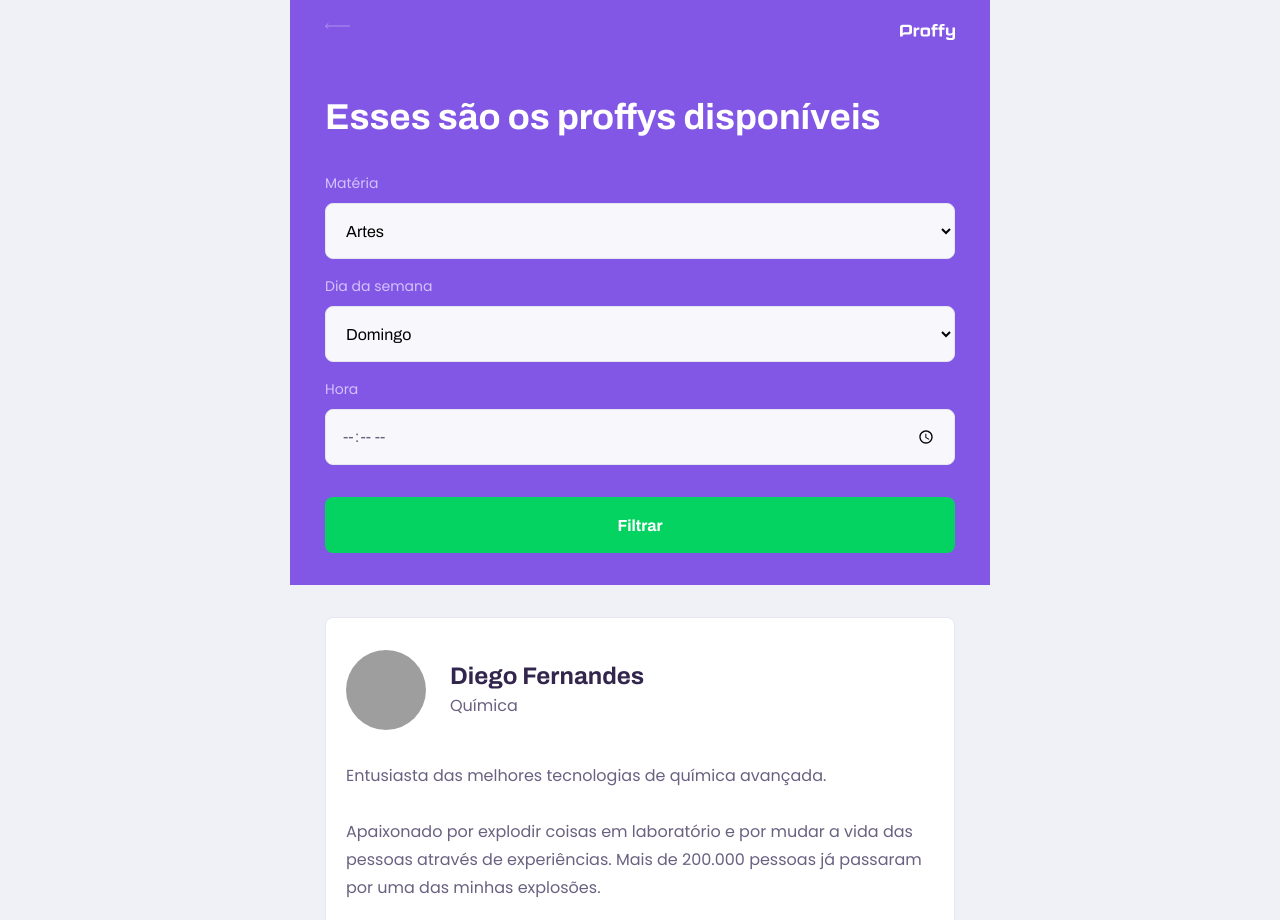
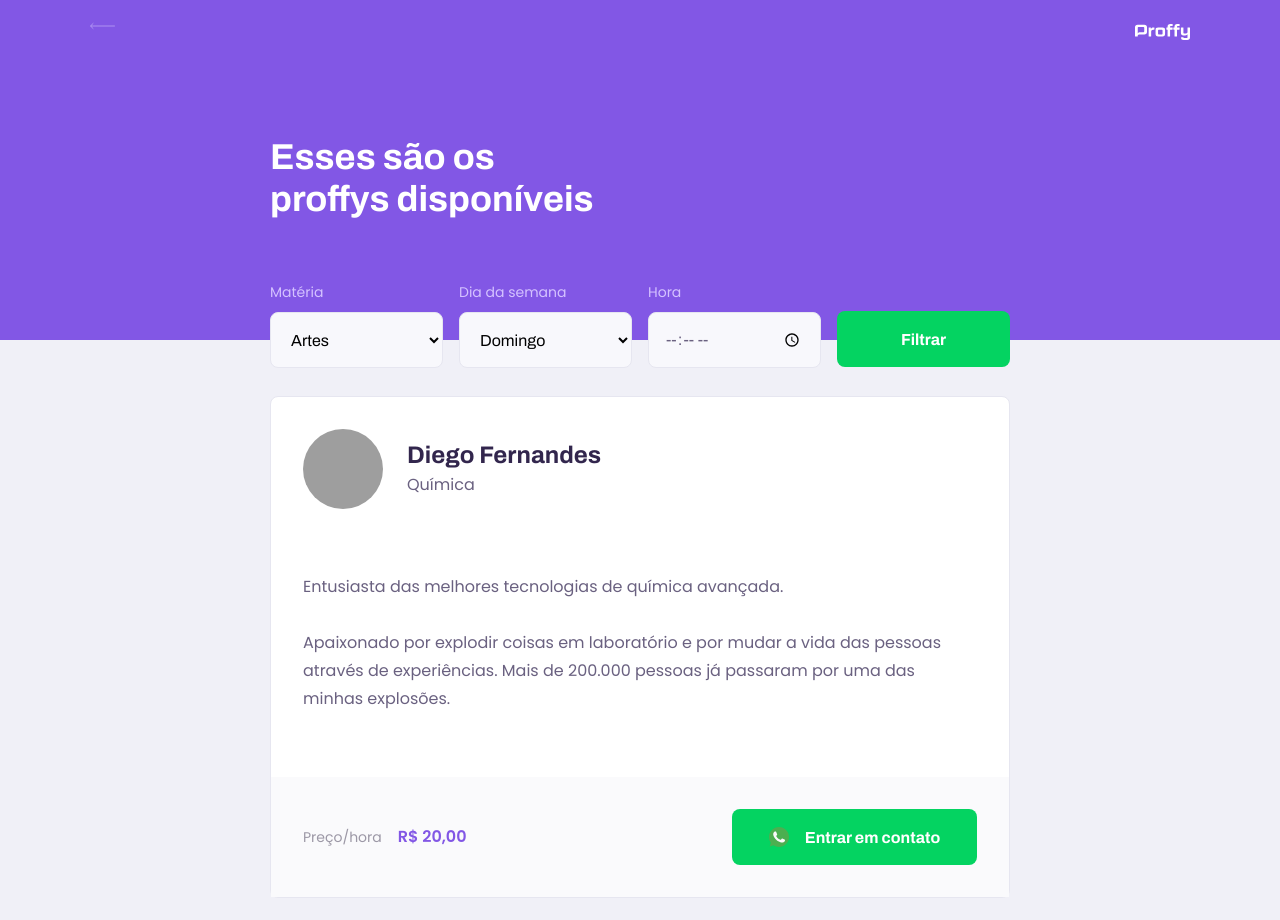
Before and after one commit to brenoq/Proffy, a plain HTML site: page study.html in a window 1280 px wide. Shown: the top 920 px of the page. Drawn offline with Linux system fonts and the light colour scheme; grey boxes are pictures that could not be loaded.

Commit message:
update: page study media added

```diff
--- a/styles/partials/page-study.css
+++ b/styles/partials/page-study.css
@@ -37,6 +37,8 @@
 .page-header .header-content {
   width: 90%;
   margin: 3.2rem auto;
+
+  position: relative;
 }
 
 .page-header .header-content strong {
@@ -153,7 +155,7 @@
   margin-top: .4rem;
 }
 
-.teacher-item p {
+.teacher-item > p {
   padding: 0 2rem;
   font-size: 1.6rem;
   line-height: 2.8rem;
@@ -205,3 +207,81 @@
 .teacher-item footer button:hover {
   background: var(--color-secondary-dark);
 }
+
+@media (min-width:700px) {
+  #page-study #container {
+    max-width: 100vw;
+  }
+
+  .page-header {
+    height: 340px;
+  }
+
+  .page-header .top-bar-container {
+    max-width: 1100px;
+  }
+
+  .page-header .header-content {
+    max-width: 740px;
+
+    margin: 0 auto;
+
+    flex: 1 1;
+    padding-bottom: 48px;
+    display: flex;
+    flex-direction: column;
+    justify-content: center;
+  }
+
+  .page-header .header-content strong {
+    max-width: 350px;
+  }
+
+  .teacher-item header,
+  .teacher-item footer {
+    padding: 32px;
+  }
+
+  #search-teachers {
+    display: grid;
+    grid-template-columns: repeat(4, 1fr); /* grid-template-columns: repeat(3, 1fr); - remove filter button */
+    gap: 16px;
+    position: absolute;
+    bottom: -28px;
+  }
+
+  /* Remove filter button */
+
+  /* #search-teachers button {
+    display: none;
+  } */
+
+  #page-study main {
+    padding: 32px 0;
+    max-width: 740px;
+    margin: 0 auto;
+  }
+
+  #search-teachers .select-block {
+    margin-bottom: 0;
+  }
+
+  .teacher-item > p {
+    padding: 32px;
+  }
+
+  .teacher-item footer p strong {
+    display: initial;
+    margin-left: 16px;
+  }
+
+  .teacher-item footer button {
+    width: 245px;
+    font-size: 16px;
+    justify-content: center;
+  }
+
+  .teacher-item footer button img {
+    margin-right: 16px;
+  }
+}
```
